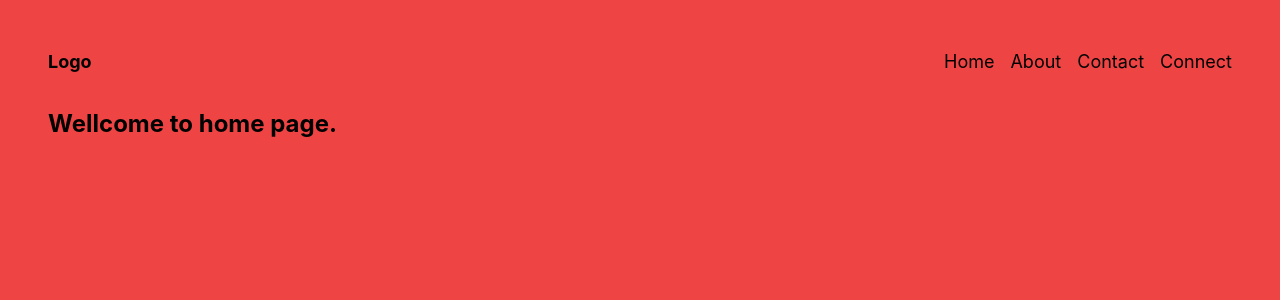
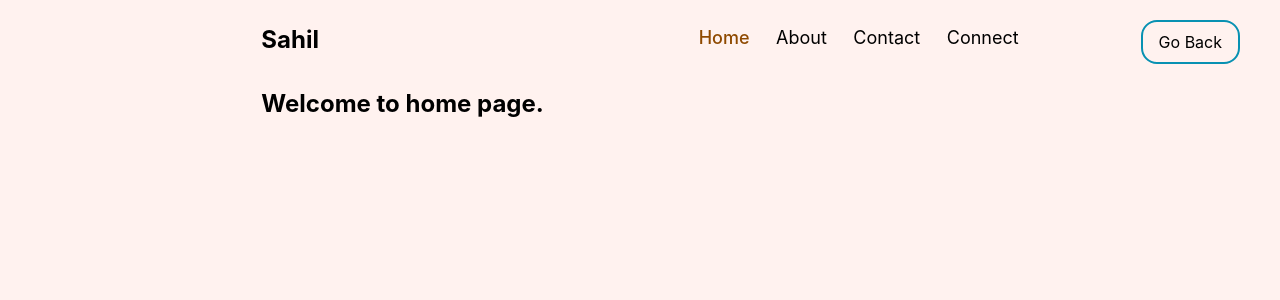
Before and after one commit to sahilhedau49/react-routers-example, a React (Create React App) app: page / in a window 1280 px wide. Shown: the top 300 px of the page. Built offline with nearby package versions, Linux system fonts and the light colour scheme.

Commit message:
Completed
React Routers Used

```diff
--- a/src/App.css
+++ b/src/App.css
@@ -1,38 +1,8 @@
-.App {
-  text-align: center;
+.active {
+  color: #8f4a00;
+  font-weight: 500;
 }
 
-.App-logo {
-  height: 40vmin;
-  pointer-events: none;
+* {
+  background: #fff2ef;
 }
-
-@media (prefers-reduced-motion: no-preference) {
-  .App-logo {
-    animation: App-logo-spin infinite 20s linear;
-  }
-}
-
-.App-header {
-  background-color: #282c34;
-  min-height: 100vh;
-  display: flex;
-  flex-direction: column;
-  align-items: center;
-  justify-content: center;
-  font-size: calc(10px + 2vmin);
-  color: white;
-}
-
-.App-link {
-  color: #61dafb;
-}
-
-@keyframes App-logo-spin {
-  from {
-    transform: rotate(0deg);
-  }
-  to {
-    transform: rotate(360deg);
-  }
-}
--- a/src/App.js
+++ b/src/App.js
@@ -3,15 +3,21 @@ import Home from "./components/Home";
 import Connect from "./components/Connect";
 import About from "./components/About";
 import Contact from "./components/Contact";
+import "./App.css";
+import Error from "./components/Error";
+import Header from "./components/Header";
 
 function App() {
   return (
     <BrowserRouter>
       <Routes>
-        <Route path="/" element={<Home />} />
-        <Route path="/about" element={<About />} />
-        <Route path="/contact" element={<Contact />} />
-        <Route path="/connect" element={<Connect />} />
+        <Route path="/" element={<Header />}>
+          <Route index element={<Home />} />
+          <Route path="/about" element={<About />} />
+          <Route path="/contact" element={<Contact />} />
+          <Route path="/connect" element={<Connect />} />
+        </Route>
+        <Route path="*" element={<Error />} />
       </Routes>
     </BrowserRouter>
   );
--- a/src/components/About.js
+++ b/src/components/About.js
@@ -1,7 +1,24 @@
 import React from "react";
+import { useNavigate } from "react-router-dom";
 
 const About = () => {
-  return <div>About</div>;
+  const navigate = useNavigate();
+
+  const gotohome = () => {
+    navigate("/");
+  };
+
+  return (
+    <div>
+      <h1 className="my-8 text-2xl font-bold">Welcome to about page.</h1>
+      <button
+        onClick={() => gotohome()}
+        className="px-4 py-2 border-2 rounded-2xl border-cyan-600"
+      >
+        Go To Home Page
+      </button>
+    </div>
+  );
 };
 
 export default About;
--- a/src/components/Connect.js
+++ b/src/components/Connect.js
@@ -1,7 +1,11 @@
 import React from "react";
 
 const Connect = () => {
-  return <div>Connect</div>;
+  return (
+    <div>
+      <h1 className="my-8 text-2xl font-bold">Welcome to connect page.</h1>
+    </div>
+  );
 };
 
 export default Connect;
--- a/src/components/Contact.js
+++ b/src/components/Contact.js
@@ -1,7 +1,11 @@
 import React from "react";
 
 const Contact = () => {
-  return <div>Contact</div>;
+  return (
+    <div>
+      <h1 className="my-8 text-2xl font-bold">Welcome to contact page.</h1>
+    </div>
+  );
 };
 
 export default Contact;
--- /dev/null
+++ b/src/components/Error.js
@@ -0,0 +1,11 @@
+import React from "react";
+
+const Error = () => {
+  return (
+    <div>
+      <h2 className="text-center text-3xl font-semibold my-80">Error 404!</h2>
+    </div>
+  );
+};
+
+export default Error;
--- /dev/null
+++ b/src/components/Header.js
@@ -0,0 +1,27 @@
+import React from "react";
+import Navbar from "./Navbar";
+import { Outlet } from "react-router-dom";
+import { useNavigate } from "react-router-dom";
+
+const Home = () => {
+  const navigate = useNavigate();
+
+  const goback = () => {
+    navigate(-1);
+  };
+
+  return (
+    <div className=" min-h-screen px-12 py-6 w-8/12 mx-auto">
+      <Navbar />
+      <button
+        onClick={() => goback()}
+        className="absolute top-5 right-10 px-4 py-2 border-2 rounded-2xl border-cyan-600"
+      >
+        Go Back
+      </button>
+      <Outlet />
+    </div>
+  );
+};
+
+export default Home;
--- a/src/components/Home.js
+++ b/src/components/Home.js
@@ -1,18 +1,11 @@
 import React from "react";
+import Navbar from "./Navbar";
+import { Outlet } from "react-router-dom";
 
 const Home = () => {
   return (
-    <div className="bg-red-500 min-h-screen px-12 py-12">
-      <div className="text-lg flex w-full justify-between">
-        <h2 className="font-bold">Logo</h2>
-        <ul className="w-72 flex justify-between  ">
-          <li className="hover:text-white transition">Home</li>
-          <li className="hover:text-white transition">About</li>
-          <li className="hover:text-white transition">Contact</li>
-          <li className="hover:text-white transition">Connect</li>
-        </ul>
-      </div>
-      <h1 className="my-8 text-2xl font-bold">Wellcome to home page.</h1>
+    <div>
+      <h1 className="my-8 text-2xl font-bold">Welcome to home page.</h1>
     </div>
   );
 };
--- /dev/null
+++ b/src/components/Navbar.js
@@ -0,0 +1,26 @@
+import React from "react";
+import { NavLink } from "react-router-dom";
+
+const Navbar = () => {
+  return (
+    <div className="text-lg flex  justify-between">
+      <h2 className="text-2xl font-bold">Sahil</h2>
+      <ul className="w-80 flex justify-between  ">
+        <li className="hover:text-slate-600 transition">
+          <NavLink to="/">Home</NavLink>
+        </li>
+        <li className="hover:text-slate-600 transition">
+          <NavLink to="/about">About</NavLink>
+        </li>
+        <li className="hover:text-slate-600 transition">
+          <NavLink to="/contact">Contact</NavLink>
+        </li>
+        <li className="hover:text-slate-600 transition">
+          <NavLink to="/connect">Connect</NavLink>
+        </li>
+      </ul>
+    </div>
+  );
+};
+
+export default Navbar;
--- a/src/index.css
+++ b/src/index.css
@@ -1,5 +1,6 @@
 body {
   margin: 0;
+  scroll-behavior: smooth;
   font-family: -apple-system, BlinkMacSystemFont, "Segoe UI", "Roboto", "Oxygen",
     "Ubuntu", "Cantarell", "Fira Sans", "Droid Sans", "Helvetica Neue",
     sans-serif;
```
Also changed, not shown: src/setupTests.js (deleted, +0 -5 lines), src/logo.svg (deleted), 1 other file (tests, documents, lock files or other folders).
